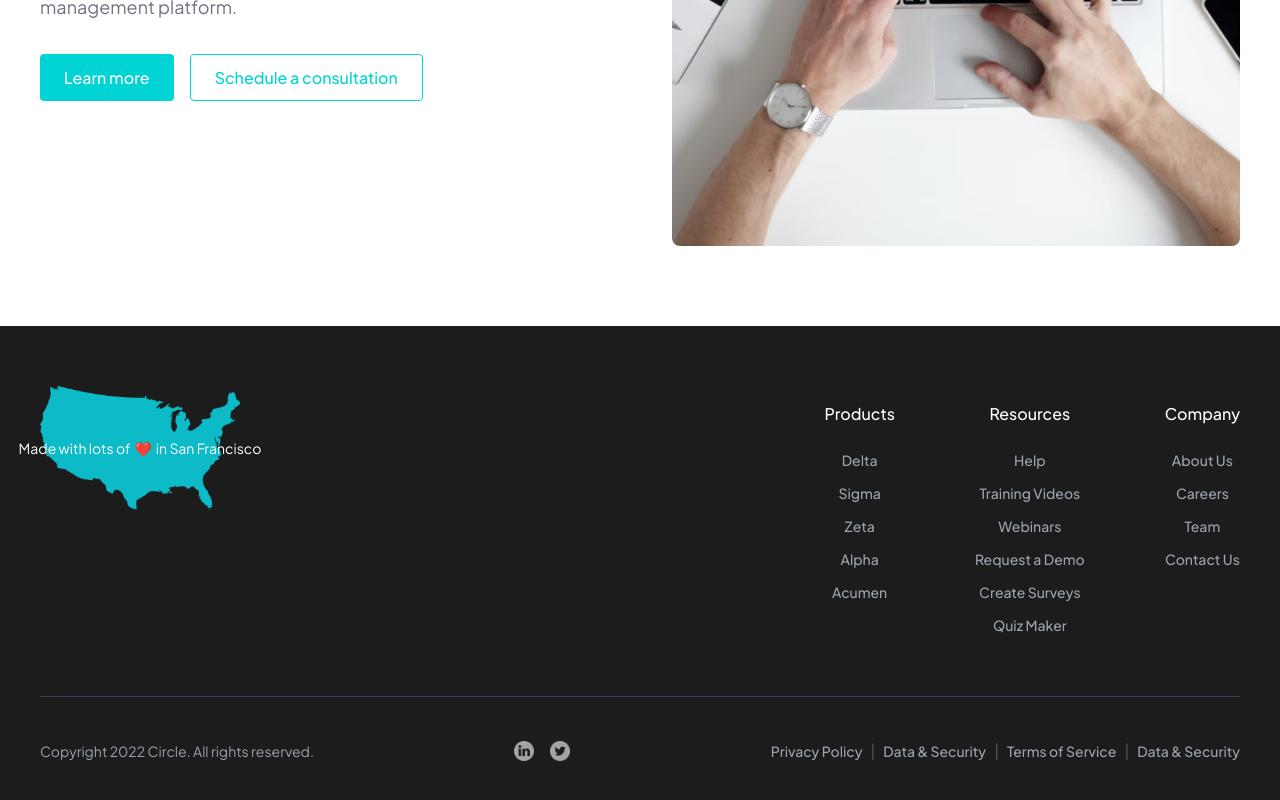
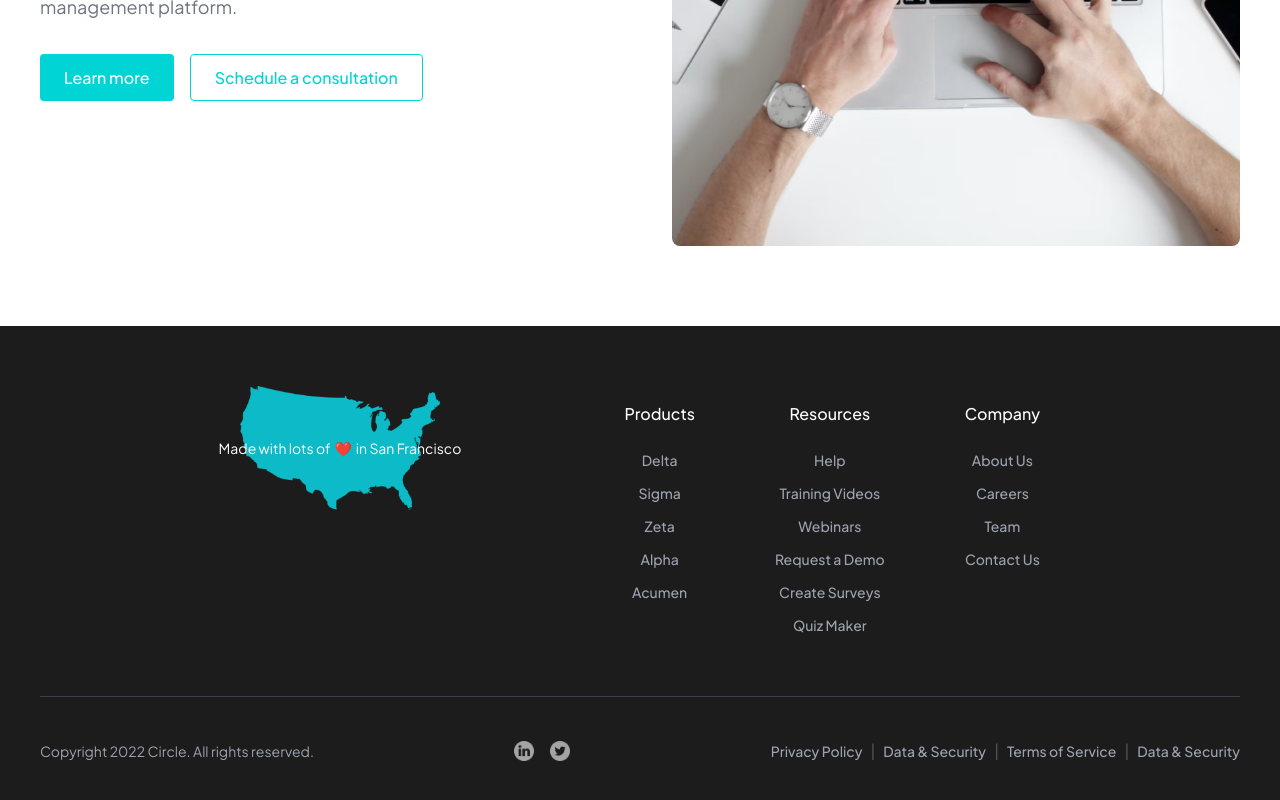
Before and after one commit to KrievinsT/oCircle, a React (Vite) app: page / in a window 1280 px wide. Shown: the part 3967-4767 px from the top of the page. Built offline with nearby package versions, Linux system fonts and the light colour scheme.

Commit message:
centered america and texts

```diff
--- a/src/components/Footer/Footer.scss
+++ b/src/components/Footer/Footer.scss
@@ -10,10 +10,13 @@
     }
 
     &__content {
+      max-width: 800px;
+      margin-inline: auto;
       display: flex;
       justify-content: space-between;
       margin-bottom: 60px;
-      gap: 40px;
+      flex-direction: row;
+      gap: 20px;
     }
 
     &__map-section {
```
